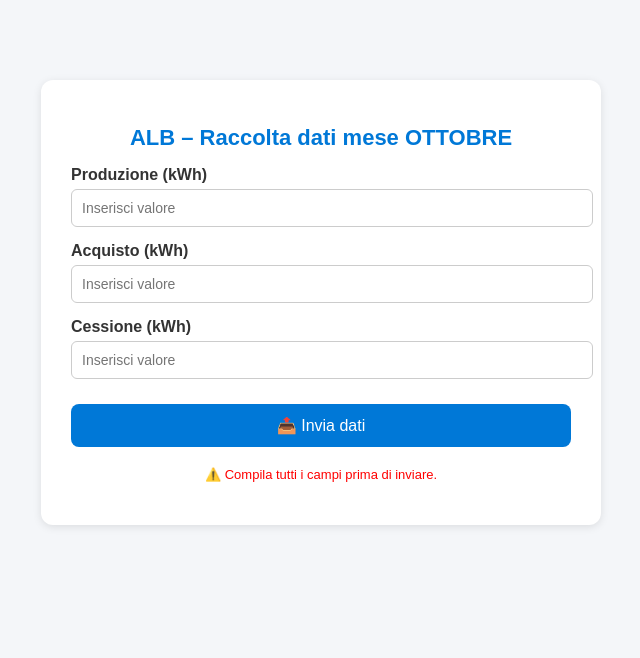
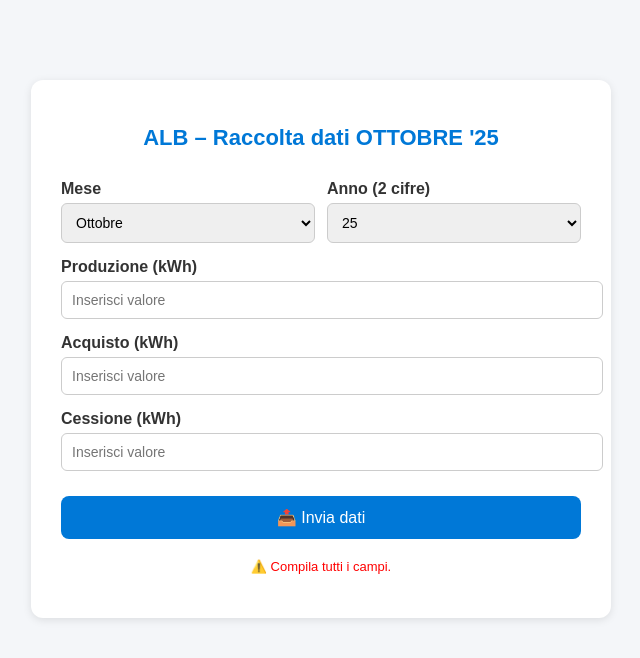
Before and after one commit to biopowerplant/Biopowerplant, a plain HTML site: page ALB.html in a window 1280 px wide. Both pictures are taken after a click on the button "📤 Invia dati". Shown: the whole page, without its empty margins (319-959 px from the left). Drawn offline with Linux system fonts and the light colour scheme.

Commit message:
Update ALB.html

```diff
--- a/ALB.html
+++ b/ALB.html
@@ -5,73 +5,41 @@
   <meta name="viewport" content="width=device-width, initial-scale=1.0">
   <title>ALB - Raccolta dati</title>
   <style>
-    body {
-      font-family: Arial, sans-serif;
-      background: #f4f6f9;
-      color: #333;
-      margin: 0;
-      padding: 40px;
-    }
-    .container {
-      max-width: 500px;
-      margin: 40px auto;
-      background: #fff;
-      border-radius: 12px;
-      padding: 30px;
-      box-shadow: 0 2px 8px rgba(0,0,0,0.1);
-    }
-    h1 {
-      text-align: center;
-      color: #0078d7;
-      font-size: 22px;
-    }
-    label {
-      display: block;
-      margin-top: 15px;
-      font-weight: bold;
-    }
-    input {
-      width: 100%;
-      padding: 10px;
-      margin-top: 5px;
-      border: 1px solid #ccc;
-      border-radius: 6px;
-      font-size: 14px;
-    }
-    button {
-      margin-top: 25px;
-      width: 100%;
-      padding: 12px;
-      background: #0078d7;
-      color: #fff;
-      border: none;
-      border-radius: 8px;
-      font-size: 16px;
-      cursor: pointer;
-    }
-    button:hover {
-      background: #005fa3;
-    }
-    .note {
-      text-align: center;
-      color: #555;
-      margin-top: 20px;
-      font-size: 13px;
-    }
+    body { font-family: Arial, sans-serif; background:#f4f6f9; color:#333; margin:0; padding:40px; }
+    .container { max-width:520px; margin:40px auto; background:#fff; border-radius:12px; padding:30px; box-shadow:0 2px 8px rgba(0,0,0,0.1); }
+    h1 { text-align:center; color:#0078d7; font-size:22px; }
+    label { display:block; margin-top:15px; font-weight:bold; }
+    input, select { width:100%; padding:10px; margin-top:5px; border:1px solid #ccc; border-radius:6px; font-size:14px; }
+    button { margin-top:25px; width:100%; padding:12px; background:#0078d7; color:#fff; border:none; border-radius:8px; font-size:16px; cursor:pointer; }
+    button:hover { background:#005fa3; }
+    .note { text-align:center; color:#555; margin-top:20px; font-size:13px; min-height:1.2em; }
+    .row { display:flex; gap:12px; }
+    .row > div { flex:1; }
   </style>
 </head>
 <body>
   <div class="container">
     <h1 id="titolo"></h1>
 
+    <div class="row">
+      <div>
+        <label for="mese">Mese</label>
+        <select id="mese"></select>
+      </div>
+      <div>
+        <label for="anno2">Anno (2 cifre)</label>
+        <select id="anno2"></select>
+      </div>
+    </div>
+
     <label for="produzione">Produzione (kWh)</label>
-    <input type="number" id="produzione" placeholder="Inserisci valore">
+    <input type="number" id="produzione" placeholder="Inserisci valore" step="any" min="0">
 
     <label for="acquisto">Acquisto (kWh)</label>
-    <input type="number" id="acquisto" placeholder="Inserisci valore">
+    <input type="number" id="acquisto" placeholder="Inserisci valore" step="any" min="0">
 
     <label for="cessione">Cessione (kWh)</label>
-    <input type="number" id="cessione" placeholder="Inserisci valore">
+    <input type="number" id="cessione" placeholder="Inserisci valore" step="any" min="0">
 
     <button id="btnInvia" onclick="inviaDati()">📤 Invia dati</button>
 
@@ -79,63 +47,126 @@
   </div>
 
   <script>
-    // Calcolo mese precedente in italiano
-    const mesi = [
-      "Gennaio", "Febbraio", "Marzo", "Aprile", "Maggio", "Giugno",
-      "Luglio", "Agosto", "Settembre", "Ottobre", "Novembre", "Dicembre"
-    ];
-    const oggi = new Date();
-    const mesePrec = oggi.getMonth() === 0 ? 11 : oggi.getMonth() - 1;
-    const nomeMese = mesi[mesePrec].toUpperCase();
+    // === Periodo di riferimento: mese precedente e relativo anno ===
+    const mesi = ["Gennaio","Febbraio","Marzo","Aprile","Maggio","Giugno","Luglio","Agosto","Settembre","Ottobre","Novembre","Dicembre"];
+    const selMese = document.getElementById("mese");
+    const selAnno2 = document.getElementById("anno2");
+    const titolo = document.getElementById("titolo");
 
-    // Imposta titolo dinamico
-    document.getElementById("titolo").innerText = `ALB – Raccolta dati mese ${nomeMese}`;
+    function periodoDefault() {
+      const oggi = new Date();
+      // mese corrente 0..11 ; mese precedente:
+      const mPrec = (oggi.getMonth() + 11) % 12;     // 0..11
+      // se oggi è gennaio (0), allora anno = anno corrente - 1
+      const annoRif = oggi.getMonth() === 0 ? (oggi.getFullYear() - 1) : oggi.getFullYear();
+      return { mPrec, annoRif };
+    }
 
-    // Invio reale al flusso Power Automate
+    // Popola select mese
+    function popolaMesi(defaultIdx) {
+      mesi.forEach((m, i) => {
+        const opt = document.createElement("option");
+        opt.value = (i + 1).toString(); // 1..12
+        opt.textContent = m;
+        if (i === defaultIdx) opt.selected = true;
+        selMese.appendChild(opt);
+      });
+    }
+
+    // Popola select anno (2 cifre) e seleziona annoRif
+    function popolaAnni(annoRif) {
+      const yyRif = annoRif % 100;
+      const startYY = yyRif - 2;
+      const endYY = yyRif + 3;
+      for (let yy = startYY; yy <= endYY; yy++) {
+        const norm = ((yy % 100) + 100) % 100; // 0..99
+        const opt = document.createElement("option");
+        opt.value = norm.toString().padStart(2,"0");
+        opt.textContent = opt.value;
+        if (norm === yyRif) opt.selected = true;
+        selAnno2.appendChild(opt);
+      }
+    }
+
+    function aggiornaTitolo() {
+      const nomeMese = mesi[parseInt(selMese.value, 10) - 1].toUpperCase();
+      titolo.innerText = `ALB – Raccolta dati ${nomeMese} '${selAnno2.value}`;
+    }
+
+    // Inizializza
+    (function init(){
+      const { mPrec, annoRif } = periodoDefault();
+      popolaMesi(mPrec);
+      popolaAnni(annoRif);
+      aggiornaTitolo();
+      selMese.addEventListener("change", aggiornaTitolo);
+      selAnno2.addEventListener("change", aggiornaTitolo);
+    })();
+
+    // === Invio ===
     async function inviaDati() {
       const produzione = document.getElementById("produzione").value;
-      const acquisto = document.getElementById("acquisto").value;
-      const cessione = document.getElementById("cessione").value;
-      const messaggio = document.getElementById("messaggio");
+      const acquisto   = document.getElementById("acquisto").value;
+      const cessione   = document.getElementById("cessione").value;
+      const messaggio  = document.getElementById("messaggio");
+      const btn        = document.getElementById("btnInvia");
 
-      if (!produzione || !acquisto || !cessione) {
-        messaggio.innerText = "⚠️ Compila tutti i campi prima di inviare.";
-        messaggio.style.color = "red";
-        return;
-      }
+      if (!produzione || !acquisto || !cessione) return setMsg("⚠️ Compila tutti i campi.", "red");
+      if (+produzione < 0 || +acquisto < 0 || +cessione < 0) return setMsg("⚠️ I valori devono essere ≥ 0.", "red");
 
-      // Dati da inviare al Flow
-      const data = {
+      const meseNum = parseInt(selMese.value, 10);           // 1..12
+      const anno2   = parseInt(selAnno2.value, 10);          // 0..99
+      const anno    = 2000 + anno2;                          // 20xx
+      const tsInvio = new Date().toISOString();
+
+      // JSON schema #2 + timestamp invio
+      const payload = {
         codice_cliente: "ALB",
-        mese: nomeMese,
+        anno: anno,
+        mese: meseNum,
         produzione: parseFloat(produzione),
         acquisto: parseFloat(acquisto),
-        cessione: parseFloat(cessione)
+        cessione: parseFloat(cessione),
+        aggiornato_at: tsInvio
       };
 
-      // URL Power Automate (HTTP Trigger)
-      const flowUrl = "https://default355eeb9eba794eb3a1b8708f95a2b4.58.environment.api.powerplatform.com:443/powerautomate/automations/direct/workflows/b991c7803d5c4886a5a2b0874e570dec/triggers/manual/paths/invoke?api-version=1";
+      // Sostituisci con il tuo backend che salva su GitHub e risponde con {status,message}
+      const endpoint = "https://tuo-endpoint.example.com/letture";
 
       try {
-        const response = await fetch(flowUrl, {
+        btn.disabled = true;
+        setMsg("⏳ Invio in corso…", "#555");
+
+        const res = await fetch(endpoint, {
           method: "POST",
           headers: { "Content-Type": "application/json" },
-          body: JSON.stringify(data)
+          body: JSON.stringify(payload)
         });
 
-        if (response.ok) {
-          messaggio.style.color = "green";
-          messaggio.innerText = `✅ Dati inviati con successo per il mese di ${nomeMese}.`;
-        } else {
-          messaggio.style.color = "red";
-          messaggio.innerText = "❌ Errore durante l'invio dei dati. Riprovare.";
+        let data = null;
+        try { data = await res.json(); } catch {}
+
+        if (!res.ok) {
+          return setMsg(esito("failure", data?.message || "Errore durante il salvataggio."), "red");
         }
-      } catch (error) {
-        messaggio.style.color = "red";
-        messaggio.innerText = "⚠️ Errore di connessione al server.";
-        console.error(error);
+
+        const status = (data?.status || "").toLowerCase();
+        switch (status) {
+          case "created":     return setMsg("✅ Creato nuovo (salvato).", "green");
+          case "overwritten": return setMsg("♻️ Sovrascritto (aggiornato).", "#0a7");
+          case "unchanged":   return setMsg("ℹ️ Non modificato (identico al precedente).", "#555");
+          default:            return setMsg(esito("failure", data?.message || "Risposta inattesa."), "red");
+        }
+      } catch (e) {
+        console.error(e);
+        setMsg("⚠️ Errore di connessione al server.", "red");
+      } finally {
+        btn.disabled = false;
       }
     }
+
+    function setMsg(text, color){ const el = document.getElementById("messaggio"); el.innerText = text; el.style.color = color; }
+    function esito(kind, msg){ return kind==="failure" ? `❌ Failure: ${msg}` : (msg||""); }
   </script>
 </body>
 </html>
```
